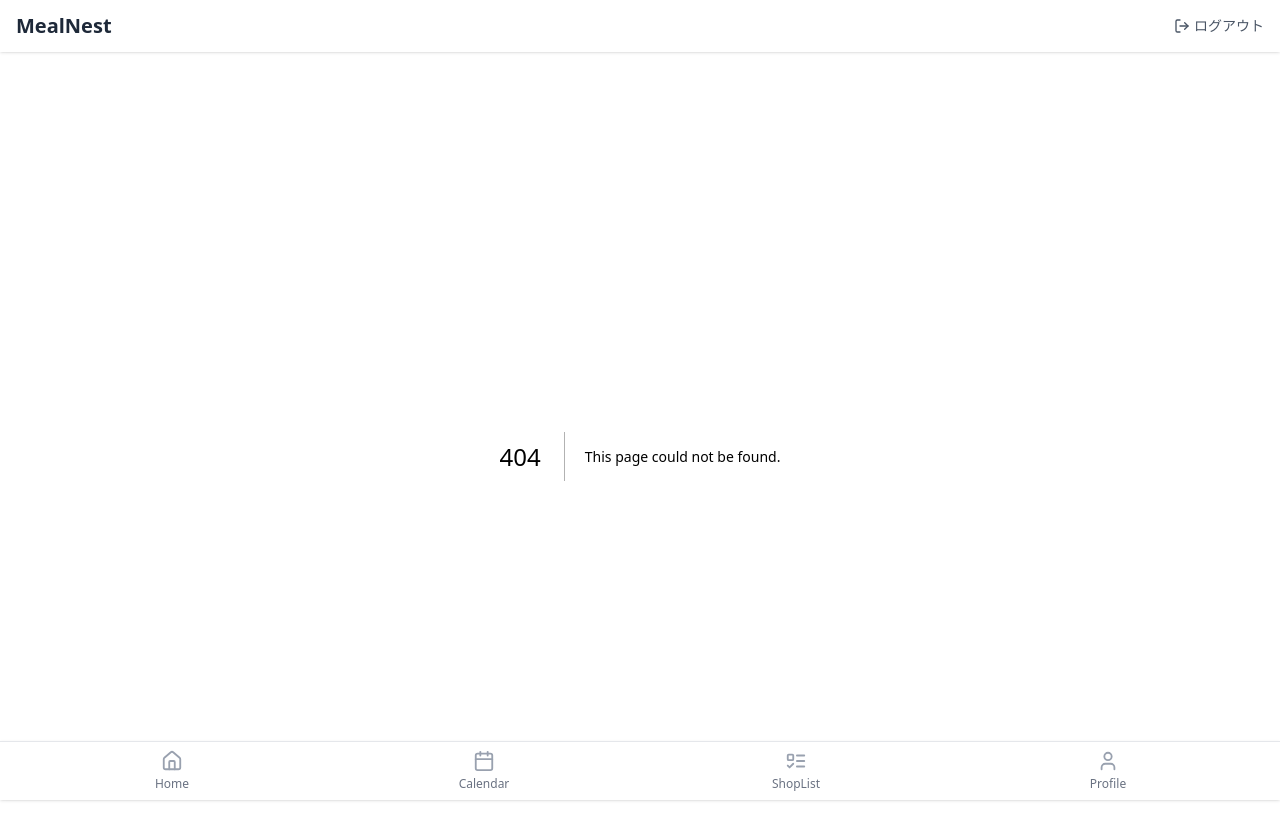
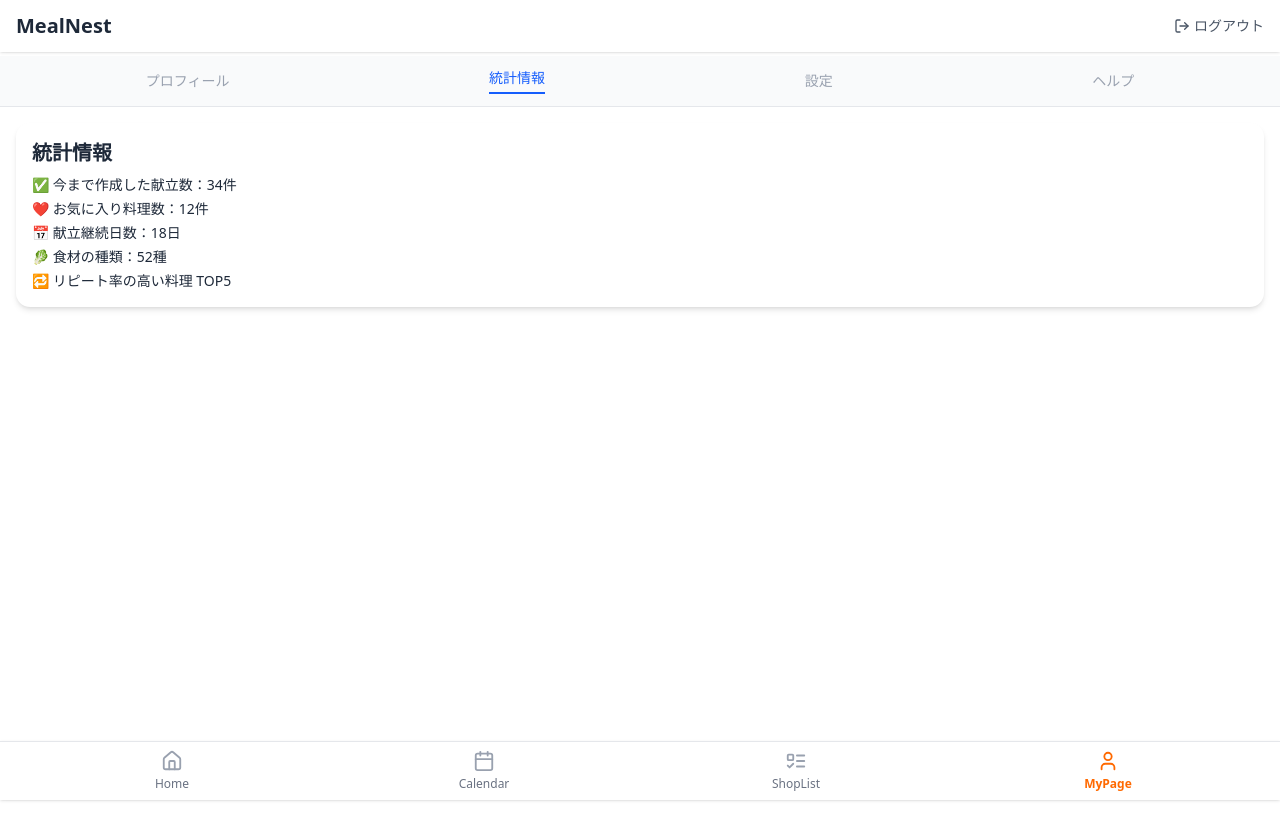
Before and after one commit to h-shoya-1106/MealNest, a Next.js app: page /mypage in a window 1280 px wide. Before the commit this address had no page. Shown: the top 840 px of the page. Built offline with nearby package versions, Linux system fonts and the light colour scheme; no server answers; sample sign-in values are in the browser's storage.

Commit message:
マイページの作成(仮)

```diff
--- /dev/null
+++ b/src/app/mypage/help/page.tsx
@@ -0,0 +1,5 @@
+import HelpClient from "../../../features/mypage/Help/HelpClient";
+
+export default function HelpPage() {
+  return <HelpClient />;
+}
--- /dev/null
+++ b/src/app/mypage/page.tsx
@@ -0,0 +1,7 @@
+import { requireLogin } from "@/lib/requireLogin";
+import MyPageClient from "../../features/mypage/MyPageClient";
+
+export default async function MyPagePage() {
+  const session = await requireLogin();
+  return <MyPageClient />;
+}
--- /dev/null
+++ b/src/app/mypage/profile/page.tsx
@@ -0,0 +1,5 @@
+import ProfileClient from "../../../features/mypage/Profile/ProfileClient";
+
+export default function ProfilePage() {
+  return <ProfileClient />;
+}
--- /dev/null
+++ b/src/app/mypage/setting/page.tsx
@@ -0,0 +1,5 @@
+import SettingClient from "../../../features/mypage/Setting/SettingClient";
+
+export default function SettingPage() {
+  return <SettingClient />;
+}
--- /dev/null
+++ b/src/app/mypage/stats/page.tsx
@@ -0,0 +1,5 @@
+import StatsClient from "../../../features/mypage/Stats/StatsClient";
+
+export default function StatsPage() {
+  return <StatsClient />;
+}
--- a/src/components/layouts/FotterNav.tsx
+++ b/src/components/layouts/FotterNav.tsx
@@ -10,7 +10,7 @@ const navItems = [
     { label: "Home", icon: Home, href: PATHS.HOME },
     { label: "Calendar", icon: Calendar, href: PATHS.CALENDAR },
     { label: "ShopList", icon: ListTodo, href: PATHS.SHOP_LIST },
-    { label: "Profile", icon: User, href: PATHS.PROFILE },
+    { label: "MyPage", icon: User, href: PATHS.MYPAGE },
 ];
 
 export default function FooterNav() {
--- a/src/constants/paths.ts
+++ b/src/constants/paths.ts
@@ -4,7 +4,7 @@ export const PATHS = {
     HOME: '/home',
     CALENDAR: '/calendar',
     SHOP_LIST: '/shoplist',
-    PROFILE: '/profile',
+    MYPAGE: '/mypage',
     MENU: {
         CREATE:(date:string) => `/calendar/menu/${date}/create`,
         UPDATE: (date: string) => `/calendar/menu/${date}/edit`,
--- /dev/null
+++ b/src/features/mypage/Help/HelpClient.tsx
@@ -0,0 +1,17 @@
+"use client";
+
+export default function HelpClient() {
+  return (
+    <section className="bg-white rounded-xl shadow-md p-4">
+      <h2 className="text-xl font-bold mb-2">ヘルプ</h2>
+      <ul className="text-sm space-y-2">
+        <li>
+          <button className="text-blue-600 hover:underline">よくある質問</button>
+        </li>
+        <li>
+          <button className="text-blue-600 hover:underline">お問い合わせ</button>
+        </li>
+      </ul>
+    </section>
+  );
+}
--- /dev/null
+++ b/src/features/mypage/MyPageClient.tsx
@@ -0,0 +1,45 @@
+"use client";
+
+import { useState } from "react";
+import { cn } from "@/lib/utils";
+
+import ProfilePage from "../../app/mypage/profile/page";
+import StatsPage from "../../app/mypage/stats/page";
+import SettingPage from "../../app/mypage/setting/page";
+import HelpPage from "../../app/mypage/help/page";
+
+const tabs = ["プロフィール", "統計情報", "設定", "ヘルプ"];
+
+export default function MyPageClient() {
+  const [activeTab, setActiveTab] = useState("統計情報");
+
+  return (
+    <div className="flex flex-col min-h-screen bg-white text-gray-800">
+      {/* タブメニュー */}
+      <div className="flex justify-around border-b border-gray-200 px-4 py-3 bg-gray-50">
+        {tabs.map((tab) => (
+          <button
+            key={tab}
+            onClick={() => setActiveTab(tab)}
+            className={cn(
+              "text-sm font-medium",
+              tab === activeTab
+                ? "text-blue-600 border-b-2 border-blue-600 pb-1"
+                : "text-gray-400"
+            )}
+          >
+            {tab}
+          </button>
+        ))}
+      </div>
+
+      {/* コンテンツ */}
+      <main className="flex-1 px-4 pt-4 pb-24">
+        {activeTab === "プロフィール" && <ProfilePage />}
+        {activeTab === "統計情報" && <StatsPage />}
+        {activeTab === "設定" && <SettingPage />}
+        {activeTab === "ヘルプ" && <HelpPage />}
+      </main>
+    </div>
+  );
+}
--- /dev/null
+++ b/src/features/mypage/Profile/ProfileClient.tsx
@@ -0,0 +1,20 @@
+"use client";
+
+import { Settings } from "lucide-react";
+
+export default function ProfileProfileClient() {
+  return (
+    <section className="bg-white rounded-xl shadow-md p-4">
+      <div className="flex justify-between items-center">
+        <div>
+          <h2 className="text-xl font-bold">プロフィール</h2>
+          <p className="text-sm text-gray-600">shoya@example.com</p>
+          <p className="text-xs text-gray-500">2025年7月から利用中</p>
+        </div>
+        <button className="text-gray-500 hover:text-gray-800">
+          <Settings className="w-5 h-5" />
+        </button>
+      </div>
+    </section>
+  );
+}
--- /dev/null
+++ b/src/features/mypage/Setting/SettingClient.tsx
@@ -0,0 +1,17 @@
+"use client";
+
+export default function SettingClient() {
+  return (
+    <section className="bg-white rounded-xl shadow-md p-4">
+      <h2 className="text-xl font-bold mb-2">設定</h2>
+      <ul className="text-sm space-y-2">
+        <li>
+          <button className="text-blue-600 hover:underline">パスワード変更</button>
+        </li>
+        <li>
+          <button className="text-red-600 hover:underline">ログアウト</button>
+        </li>
+      </ul>
+    </section>
+  );
+}
--- /dev/null
+++ b/src/features/mypage/Stats/StatsClient.tsx
@@ -0,0 +1,16 @@
+"use client";
+
+export default function StatsClient() {
+  return (
+    <section className="bg-white rounded-xl shadow-md p-4">
+      <h2 className="text-xl font-bold mb-2">統計情報</h2>
+      <ul className="text-sm space-y-1">
+        <li>✅ 今まで作成した献立数：34件</li>
+        <li>❤️ お気に入り料理数：12件</li>
+        <li>📅 献立継続日数：18日</li>
+        <li>🥬 食材の種類：52種</li>
+        <li>🔁 リピート率の高い料理 TOP5</li>
+      </ul>
+    </section>
+  );
+}
```
